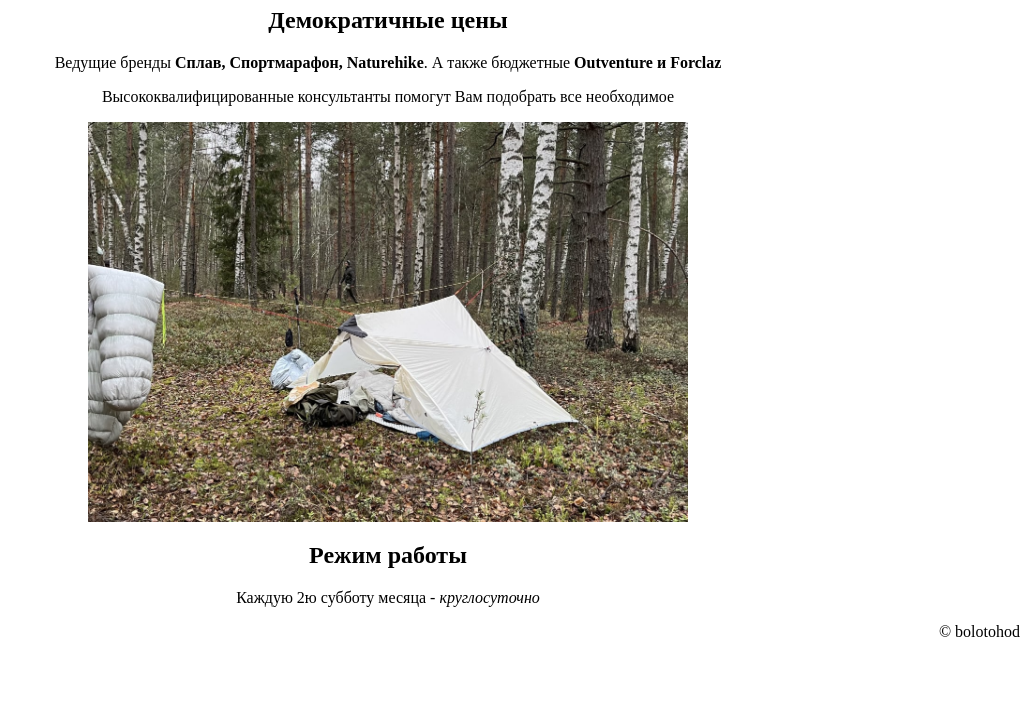
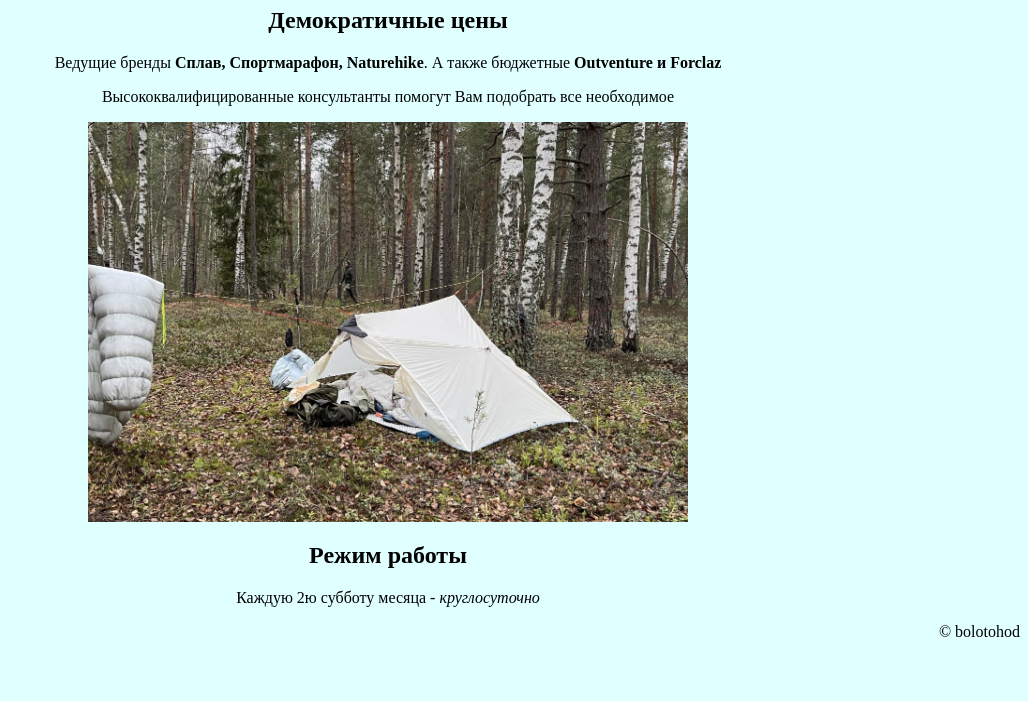
Before and after one commit to Goroshchenko/equipment-store-website, a plain HTML site: page index.html in a window 1280 px wide. Shown: the part 99-800 px from the top of the page, without its empty margins (252-1280 px from the left). Drawn offline with Linux system fonts and the light colour scheme.

Commit message:
added some styles

```diff
--- a/index.html
+++ b/index.html
@@ -5,7 +5,7 @@
     <title>Очередная веб-страница</title>
     <link rel="stylesheet" href="css/style.css" type="text/css">
 </head>
-<body>
+<body bgcolor="LightCyan">
     <header>
         <a href="#">Главная</a>                             <!-- this page -->
         <a href="pages/about.html">О нас</a>                <!-- switch to 'about' page -->
```
Also changed, not shown: pages/about.html (+1 -1 lines), pages/contacts.html (+1 -1 lines).
